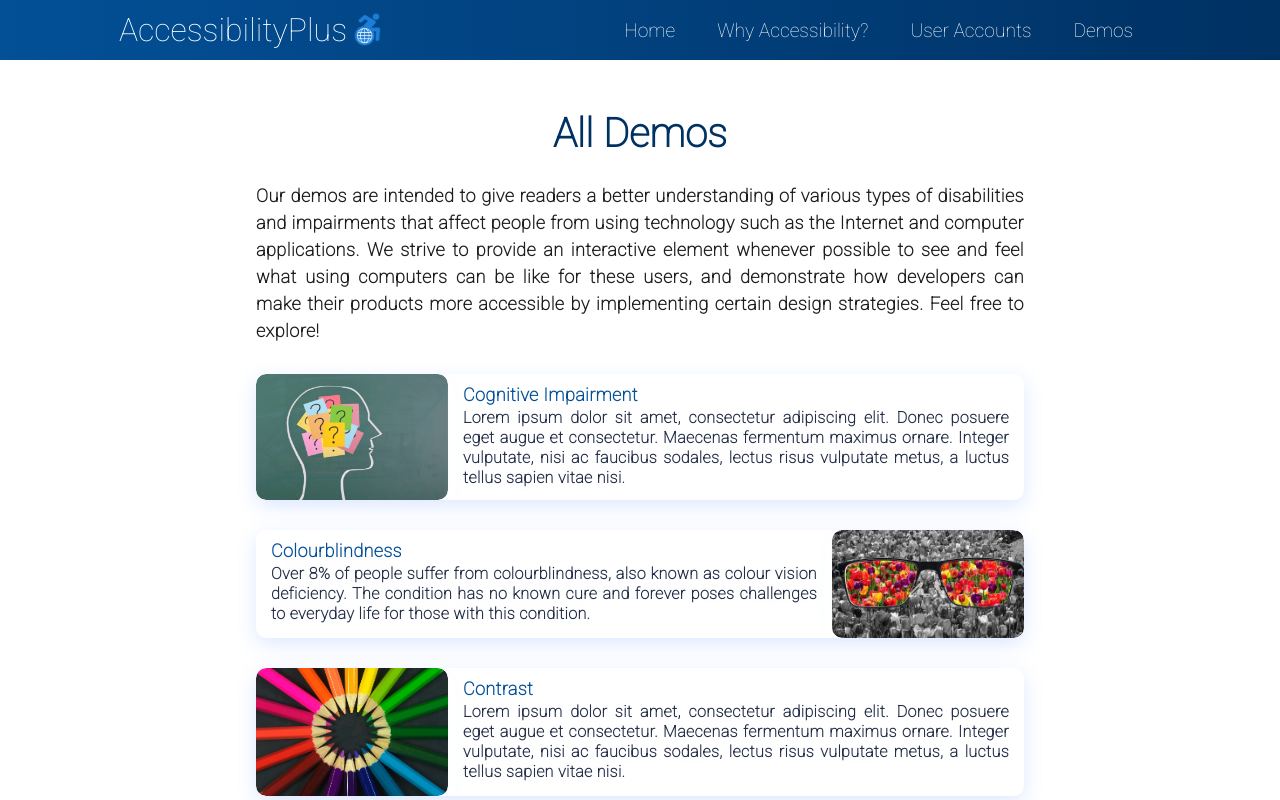
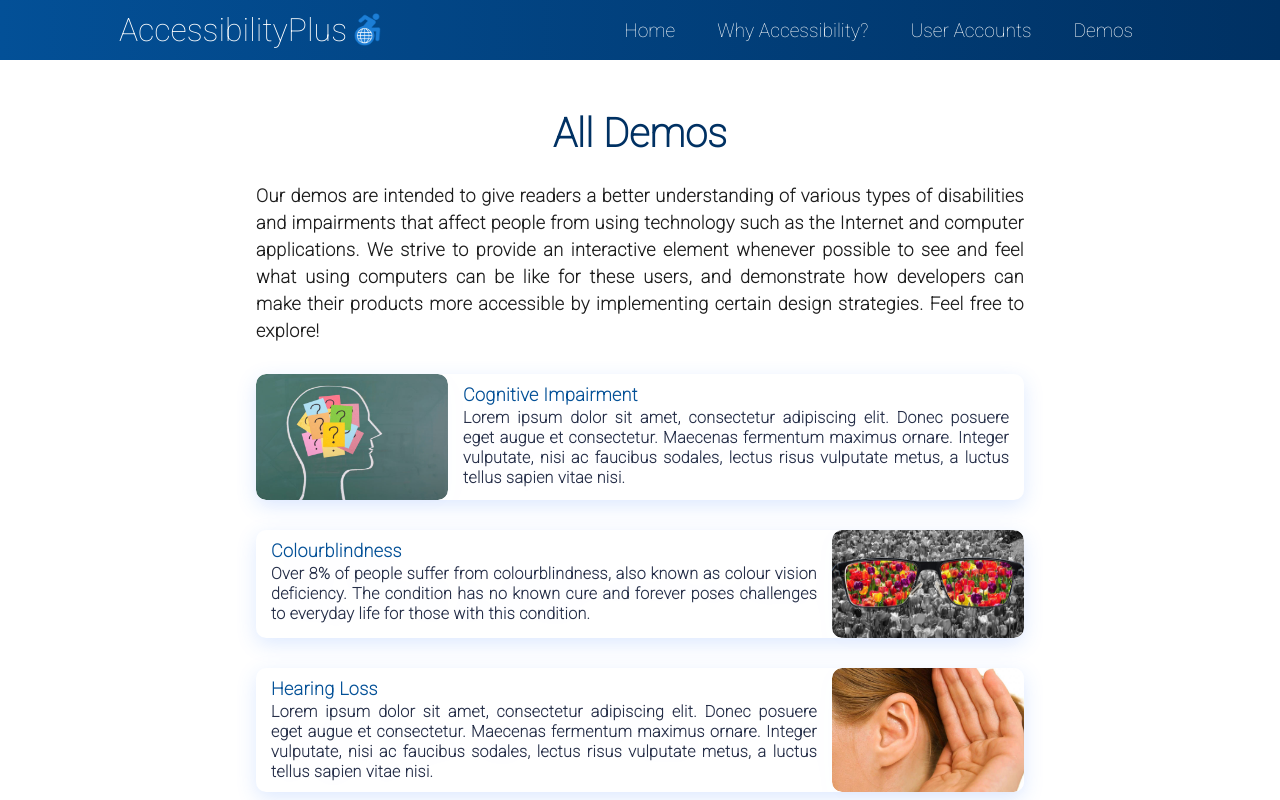
Before and after one commit to ivanchen28/AccessibilityPlus, a React (Create React App) app: page /demos in a window 1280 px wide. Shown: the top 800 px of the page. Built offline with nearby package versions, Linux system fonts and the light colour scheme.

Commit message:
removed color contrast demo (+ references)

```diff
--- a/src/components/CardHolder.js
+++ b/src/components/CardHolder.js
@@ -23,12 +23,6 @@ function CardHolder() {
                     />
                 </ul>
                 <ul className='cards-list'>
-                    <CardItem
-                        src="/images/demos/contrast.jpg"
-                        text="Both high and low contrast colour schemes lead to eye strain and fatigue."
-                        label='Contrast'
-                        path='/demos/contrast'
-                    />
                     <CardItem
                         src="/images/demos/hearing-loss.jpg"
                         text="Nearly 20% of people experience hearing loss and deafness of varying degrees."
--- a/src/components/Footer.js
+++ b/src/components/Footer.js
@@ -25,7 +25,6 @@ function Footer() {
             <h2 className='footer-heading'>Try all our demos!</h2>
             <Link to='/demos/cognitive-impairment'>Cognitive Impairment</Link>
             <Link to='/demos/colourblindness'>Colourblindness</Link>
-            <Link to='/demos/contrast'>Contrast</Link>
             <Link to='/demos/hearing-loss'>Hearing Loss</Link>
             <Link to='/demos/low-vision'>Low Vision</Link>
             <Link to='/demos/mobile-accessibility'>Mobile Accessibility</Link>
--- a/src/components/pages/Demos.js
+++ b/src/components/pages/Demos.js
@@ -28,15 +28,6 @@ function Demos() {
             text="Over 8% of people suffer from colourblindness, also known as colour vision deficiency. The condition has no known cure and forever poses challenges to everyday life for those with this condition."
             path='/demos/colourblindness'
             reverse='true'
-          />
-        </div>
-
-        <div className='strip-holder'>
-          <StripItem
-            src="/images/demos/contrast.jpg"
-            title='Contrast'
-            text="Lorem ipsum dolor sit amet, consectetur adipiscing elit. Donec posuere eget augue et consectetur. Maecenas fermentum maximus ornare. Integer vulputate, nisi ac faucibus sodales, lectus risus vulputate metus, a luctus tellus sapien vitae nisi."
-            path='/demos/contrast'
           />
         </div>
 
```
